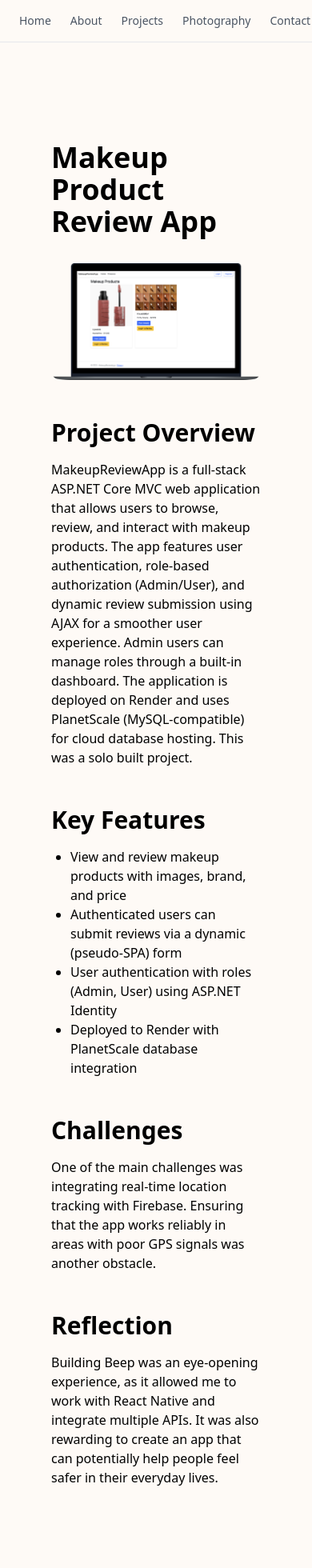
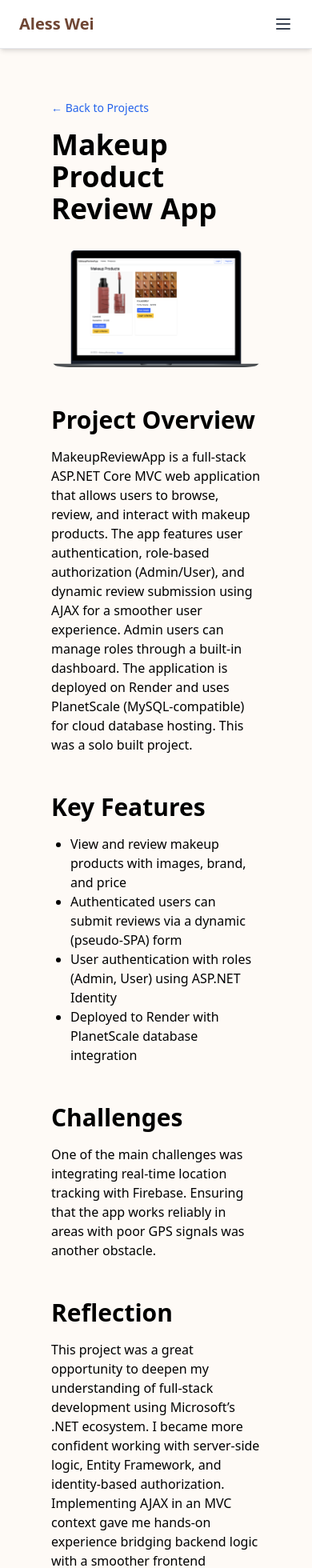
Before and after one commit to alesstongwen/portfolio, a React (Create React App) app: page /projects/makeup-product-review in a window 390 px wide. Shown: the top 1960 px of the page at 80% size. Built offline with nearby package versions, Linux system fonts and the light colour scheme.

Commit message:
add breadscrumb

```diff
--- a/src/components/Navbar.tsx
+++ b/src/components/Navbar.tsx
@@ -1,14 +1,56 @@
 import { Link } from "react-router-dom";
+import { useState } from "react";
+
 const Navbar = () => {
+  const [isOpen, setIsOpen] = useState(false);
+
   return (
-    <nav className="flex justify-between items-center px-6 py-4 border-b">
-      <ul className="flex space-x-6 text-sm font-medium text-gray-600">
+    <nav className="w-full px-6 py-4 border-b bg-white shadow-md z-50 relative">
+      <div className="flex justify-between items-center">
+        {/* Logo (optional) */}
+        <Link to="/" className="text-xl font-bold text-[#6F4634]">
+          Aless Wei
+        </Link>
+
+        {/* Hamburger button (visible on small screens) */}
+        <button
+          className="sm:hidden text-gray-700 focus:outline-none"
+          onClick={() => setIsOpen(!isOpen)}
+          aria-label="Toggle menu"
+        >
+          <svg
+            className="w-6 h-6"
+            fill="none"
+            stroke="currentColor"
+            viewBox="0 0 24 24"
+            xmlns="http://www.w3.org/2000/svg"
+          >
+            {isOpen ? (
+              <path
+                strokeLinecap="round"
+                strokeLinejoin="round"
+                strokeWidth={2}
+                d="M6 18L18 6M6 6l12 12"
+              />
+            ) : (
+              <path
+                strokeLinecap="round"
+                strokeLinejoin="round"
+                strokeWidth={2}
+                d="M4 6h16M4 12h16M4 18h16"
+              />
+            )}
+          </svg>
+        </button>
+
+        {/* Nav links (desktop) */}
+        <ul className="hidden sm:flex space-x-6 text-sm font-medium text-gray-600">
           <li>
             <Link to="/">Home</Link>
           </li>
           <li>
             <Link to="/about">About</Link>
-        </li>{" "}
+          </li>
           <li>
             <a href="/projects">Projects</a>
           </li>
@@ -19,6 +61,38 @@ const Navbar = () => {
             <a href="/contact">Contact</a>
           </li>
         </ul>
+      </div>
+
+      {/* Nav links (mobile) */}
+      {isOpen && (
+        <ul className="sm:hidden mt-4 flex flex-col space-y-4 text-sm font-medium text-gray-600">
+          <li>
+            <Link to="/" onClick={() => setIsOpen(false)}>
+              Home
+            </Link>
+          </li>
+          <li>
+            <Link to="/about" onClick={() => setIsOpen(false)}>
+              About
+            </Link>
+          </li>
+          <li>
+            <a href="/projects" onClick={() => setIsOpen(false)}>
+              Projects
+            </a>
+          </li>
+          <li>
+            <a href="/photography" onClick={() => setIsOpen(false)}>
+              Photography
+            </a>
+          </li>
+          <li>
+            <a href="/contact" onClick={() => setIsOpen(false)}>
+              Contact
+            </a>
+          </li>
+        </ul>
+      )}
     </nav>
   );
 };
--- a/src/pages/ContactPage.tsx
+++ b/src/pages/ContactPage.tsx
@@ -2,14 +2,21 @@ import React from "react";
 
 const ContactPage: React.FC = () => {
   return (
-    <div className="min-h-screen bg-[#fefaf6] py-16 px-4 flex flex-col items-center text-center">
+    <div
+      className="min-h-screen bg-no-repeat bg-center bg-contain py-16 px-4 flex flex-col items-center text-center"
+      style={{
+        backgroundImage: "url('/assets/HomeBanner.svg')",
+        backgroundSize: "cover",
+        backgroundPosition: "top",
+      }}
+    >
       <h1
         className="text-4xl font-extrabold mb-6"
         style={{ color: "#6F4634", fontFamily: "Tan Nimbus" }}
       >
         Let’s Connect
       </h1>
-      <p className="text-lg text-gray-700 max-w-xl mb-10">
+      <p className="text-lg max-w-xl mb-10" style={{ color: "#3B2E27" }}>
         Whether you’re reaching out for collaboration, job opportunities, or
         just to say hi — I’d love to hear from you!
       </p>
@@ -51,7 +58,7 @@ const ContactPage: React.FC = () => {
         </p>
       </div>
 
-      {/* Optional CTA Button */}
+      {/* CTA Button */}
       <div className="mt-12">
         <a
           href="mailto:aless@example.com"
--- a/src/pages/projects/BeepPage.tsx
+++ b/src/pages/projects/BeepPage.tsx
@@ -2,9 +2,19 @@ import React from "react";
 
 const BeepPage: React.FC = () => {
   return (
-    <div className="pt-5 pb-10 px-6">
+    <div className="pt-0 sm:pt-5 pb-10 px-6">
       <div className="px-6 py-10 max-w-6xl mx-auto text-black">
-        <section className="text-left py-16 px-4">
+        <section className="text-left pt-4 sm:pt-10 pb-16 px-4">
+          {/* Breadcrumb */}
+          <div className="mb-4">
+            <a
+              href="/projects"
+              className="text-sm text-blue-600 hover:underline flex items-center"
+            >
+              ← Back to Projects
+            </a>
+          </div>
+
           <h1 className="text-4xl font-extrabold mb-8">Beep</h1>
           <div className="flex justify-center mb-10">
             <img
--- a/src/pages/projects/BloomPage.tsx
+++ b/src/pages/projects/BloomPage.tsx
@@ -2,9 +2,18 @@ import React from "react";
 
 const BloomPage: React.FC = () => {
   return (
-    <div className="pt-5 pb-10 px-6">
+    <div className="pt-2 sm:pt-5 pb-10 px-6">
       <div className="px-6 py-10 max-w-6xl mx-auto text-black">
-        <section className="text-left py-16 px-4">
+        <section className="text-left pt-4 sm:pt-10 pb-16 px-4">
+          {/* Breadcrumb */}
+          <div className="mb-4">
+            <a
+              href="/projects"
+              className="text-sm text-blue-600 hover:underline flex items-center"
+            >
+              ← Back to Projects
+            </a>
+          </div>
           <h1 className="text-4xl font-extrabold mb-8">Bloom</h1>
           <div className="flex justify-center mb-10">
             <img
--- a/src/pages/projects/ChezMariPage.tsx
+++ b/src/pages/projects/ChezMariPage.tsx
@@ -2,9 +2,19 @@ import React from "react";
 
 const ChezMariPage: React.FC = () => {
   return (
-    <div className="pt-5 pb-10 px-6">
+    <div className="pt-0 sm:pt-5 pb-10 px-6">
       <div className="px-6 py-10 max-w-6xl mx-auto text-black">
-        <section className="text-left py-16 px-4">
+        <section className="text-left pt-4 sm:pt-10 pb-16 px-4">
+          {/* Breadcrumb */}
+          <div className="mb-4">
+            <a
+              href="/projects"
+              className="text-sm text-blue-600 hover:underline flex items-center"
+            >
+              ← Back to Projects
+            </a>
+          </div>
+
           <h1 className="text-4xl font-extrabold mb-8">Chez Mari Hair Salon</h1>
           <div className="flex justify-center mb-10">
             <img
--- a/src/pages/projects/DevPortfolioCMSPage.tsx
+++ b/src/pages/projects/DevPortfolioCMSPage.tsx
@@ -3,9 +3,18 @@ import { FaGithub } from "react-icons/fa";
 
 const DevPortfolioCMS: React.FC = () => {
   return (
-    <div className="pt-5 pb-10 px-6">
+    <div className="pt-0 sm:pt-5 pb-10 px-6">
       <div className="px-6 py-10 max-w-6xl mx-auto text-black">
-        <section className="text-left py-16 px-4">
+        <section className="text-left pt-4 sm:pt-10 pb-16 px-4">
+          {/* Breadcrumb */}
+          <div className="mb-4">
+            <a
+              href="/projects"
+              className="text-sm text-blue-600 hover:underline flex items-center"
+            >
+              ← Back to Projects
+            </a>
+          </div>
           <h1 className="text-4xl font-extrabold mb-8">Dev Portfolio CMS</h1>
           <div className="flex justify-center mb-10">
             <img
--- a/src/pages/projects/Makeup-Product-ReviewPage.tsx
+++ b/src/pages/projects/Makeup-Product-ReviewPage.tsx
@@ -3,9 +3,18 @@ import { FaGithub } from "react-icons/fa";
 
 const MakeupProductReviewPage: React.FC = () => {
   return (
-    <div className="pt-5 pb-10 px-6">
+    <div className="pt-2 sm:pt-5 pb-10 px-6">
       <div className="px-6 py-10 max-w-6xl mx-auto text-black">
-        <section className="text-left py-16 px-4">
+        <section className="text-left pt-4 sm:pt-10 pb-16 px-4">
+          {/* Breadcrumb */}
+          <div className="mb-4">
+            <a
+              href="/projects"
+              className="text-sm text-blue-600 hover:underline flex items-center"
+            >
+              ← Back to Projects
+            </a>
+          </div>
           <h1 className="text-4xl font-extrabold mb-8">
             Makeup Product Review App
           </h1>
@@ -65,18 +74,31 @@ const MakeupProductReviewPage: React.FC = () => {
           <div className="mt-12">
             <h2 className="text-3xl font-bold">Reflection</h2>
             <p className="mt-4">
-              Building Beep was an eye-opening experience, as it allowed me to
-              work with React Native and integrate multiple APIs. It was also
-              rewarding to create an app that can potentially help people feel
-              safer in their everyday lives.
+              This project was a great opportunity to deepen my understanding of
+              full-stack development using Microsoft’s .NET ecosystem. I became
+              more confident working with server-side logic, Entity Framework,
+              and identity-based authorization. Implementing AJAX in an MVC
+              context gave me hands-on experience bridging backend logic with a
+              smoother frontend experience, which I believe is essential for
+              modern web applications.
+            </p>
+            <p className="mt-4">
+              Through building this solo project, I strengthened my ability to
+              structure and deploy maintainable, scalable web apps. It also
+              helped me appreciate the importance of user experience, even in
+              server-rendered environments, and how small enhancements like
+              asynchronous form submission can make a big difference. Overall,
+              this project made me a more well-rounded developer with experience
+              beyond JavaScript frameworks.
             </p>
           </div>
         </section>
       </div>
-      <div className="mt-6 flex justify-center">
+      <div className="mt-10 mb-10 flex justify-center">
         <a
           href="https://github.com/alesstongwen/MakeUpProductReview"
           target="_blank"
+          rel="noopener noreferrer"
           className="inline-flex items-center gap-2 bg-black text-white px-6 py-3 rounded-full text-lg font-semibold hover:bg-gray-800 transition-colors"
         >
           {FaGithub({ className: "text-xl" })}
--- a/src/pages/projects/job-application-trackerPage.tsx
+++ b/src/pages/projects/job-application-trackerPage.tsx
@@ -3,9 +3,18 @@ import { FaGithub } from "react-icons/fa";
 
 const JobApplicationTrackerPage: React.FC = () => {
   return (
-    <div className="pt-5 pb-10 px-6">
+    <div className="pt-2 sm:pt-5 pb-10 px-6">
       <div className="px-6 py-10 max-w-6xl mx-auto text-black">
-        <section className="text-left py-16 px-4">
+        <section className="text-left pt-4 sm:pt-10 pb-16 px-4">
+          {/* Breadcrumb */}
+          <div className="mb-4">
+            <a
+              href="/projects"
+              className="text-sm text-blue-600 hover:underline flex items-center"
+            >
+              ← Back to Projects
+            </a>
+          </div>
           <h1 className="text-4xl font-extrabold mb-8">
             Job Application Tracker
           </h1>
```
Lines whose indentation alone changed are shown as unchanged.
